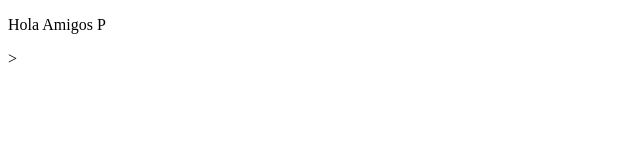
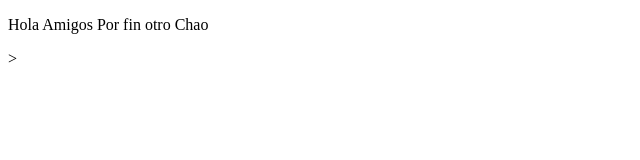
Before and after one commit to Andreaccp/cursoPreworkW, a plain HTML site: page ProyectoSecretoWeb/index.html in a window 1280 px wide. Shown: the whole page, without its empty margins (0-640 px from the left). Drawn offline with Linux system fonts and the light colour scheme.

Commit message:
cambio msj

```diff
--- a/ProyectoSecretoWeb/index.html
+++ b/ProyectoSecretoWeb/index.html
@@ -8,7 +8,8 @@
 </head>
 <body>
    <p>
-       Hola Amigos P
+       Hola Amigos Por fin otro
+       Chao
    </p>>
 
 </body>
```
